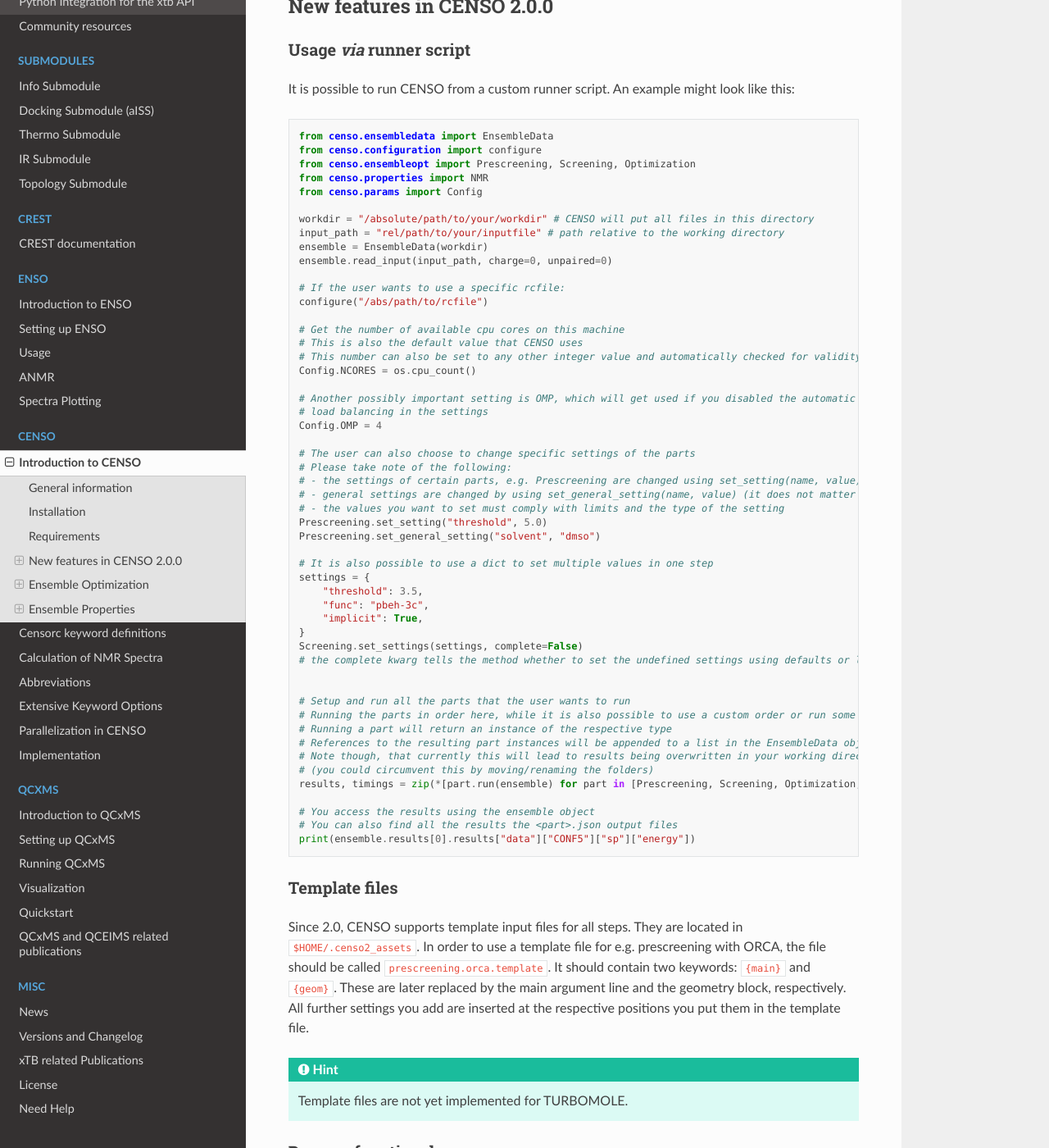
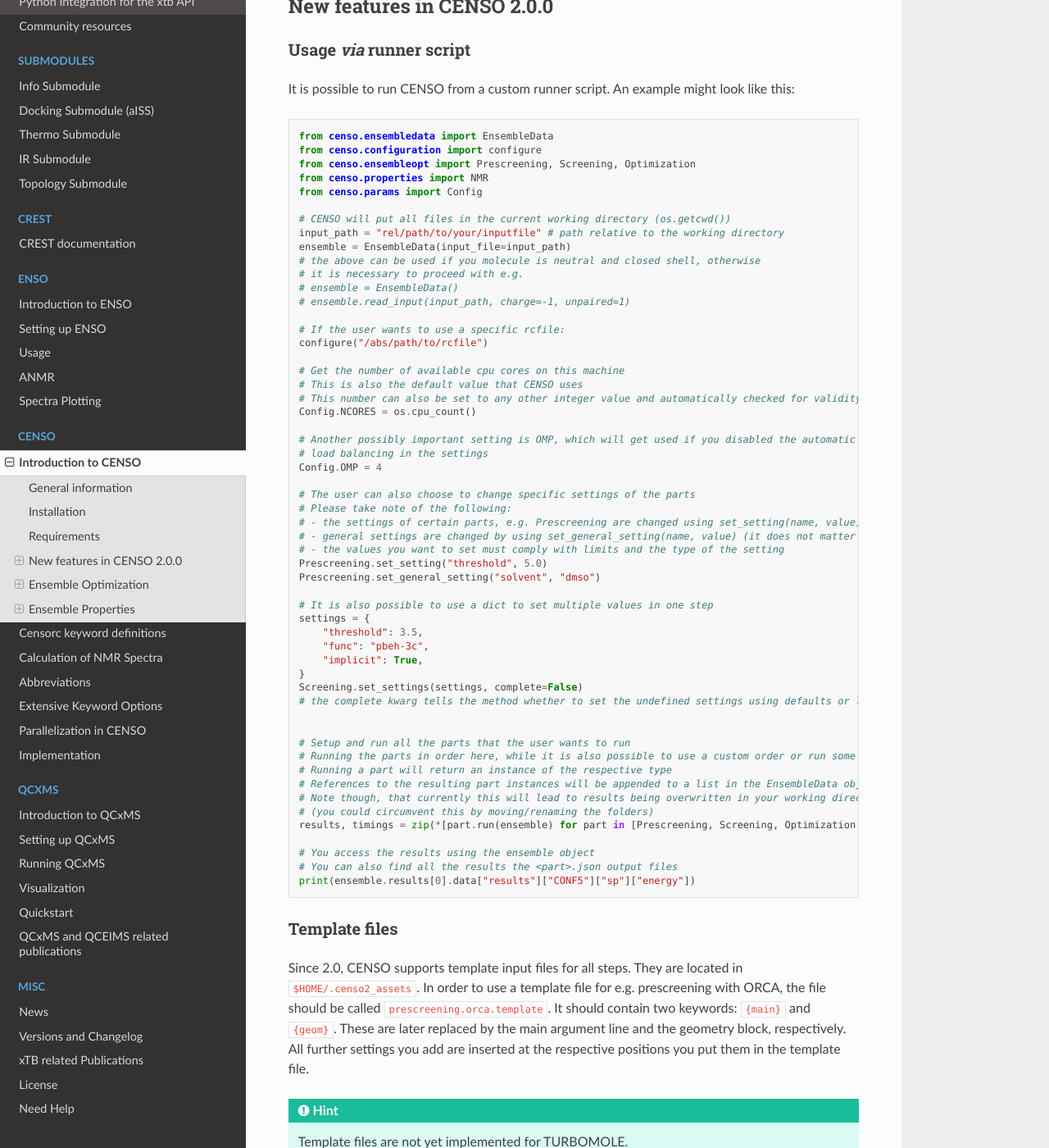
Before and after one commit to grimme-lab/xtb_docs, a Sphinx documentation site: the page built from source/CENSO_docs/censo.rst, in a window 1280 px wide and 1400 px high, scrolled down 2329 px. Shown: the whole window at 82% size. Built offline with Sphinx 7.4.7 and the Read the Docs theme 3.1.0, drawn with Linux system fonts in a browser that asks for light colours.

Commit message:
updated runner script example

```diff
--- a/source/CENSO_docs/censo.rst
+++ b/source/CENSO_docs/censo.rst
@@ -93,10 +93,13 @@ It is possible to run CENSO from a custom runner script. An example might look l
     from censo.properties import NMR
     from censo.params import Config
 
-    workdir = "/absolute/path/to/your/workdir" # CENSO will put all files in this directory
+    # CENSO will put all files in the current working directory (os.getcwd())
     input_path = "rel/path/to/your/inputfile" # path relative to the working directory
-    ensemble = EnsembleData(workdir)
-    ensemble.read_input(input_path, charge=0, unpaired=0)
+    ensemble = EnsembleData(input_file=input_path)
+    # the above can be used if you molecule is neutral and closed shell, otherwise
+    # it is necessary to proceed with e.g.
+    # ensemble = EnsembleData()
+    # ensemble.read_input(input_path, charge=-1, unpaired=1)
 
     # If the user wants to use a specific rcfile:
     configure("/abs/path/to/rcfile")
@@ -138,7 +141,7 @@ It is possible to run CENSO from a custom runner script. An example might look l
 
     # You access the results using the ensemble object
     # You can also find all the results the <part>.json output files
-    print(ensemble.results[0].results["data"]["CONF5"]["sp"]["energy"])
+    print(ensemble.results[0].data["results"]["CONF5"]["sp"]["energy"])
 
 
 Template files
```
